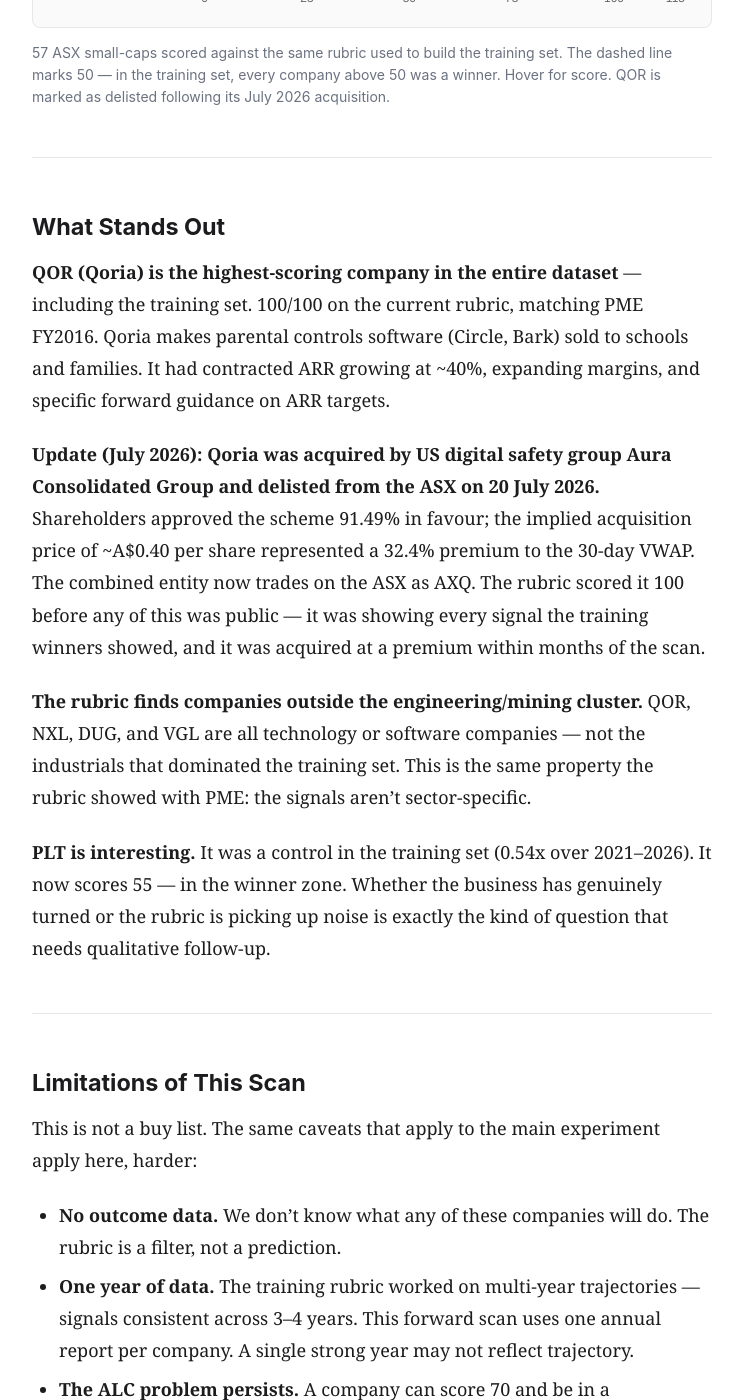
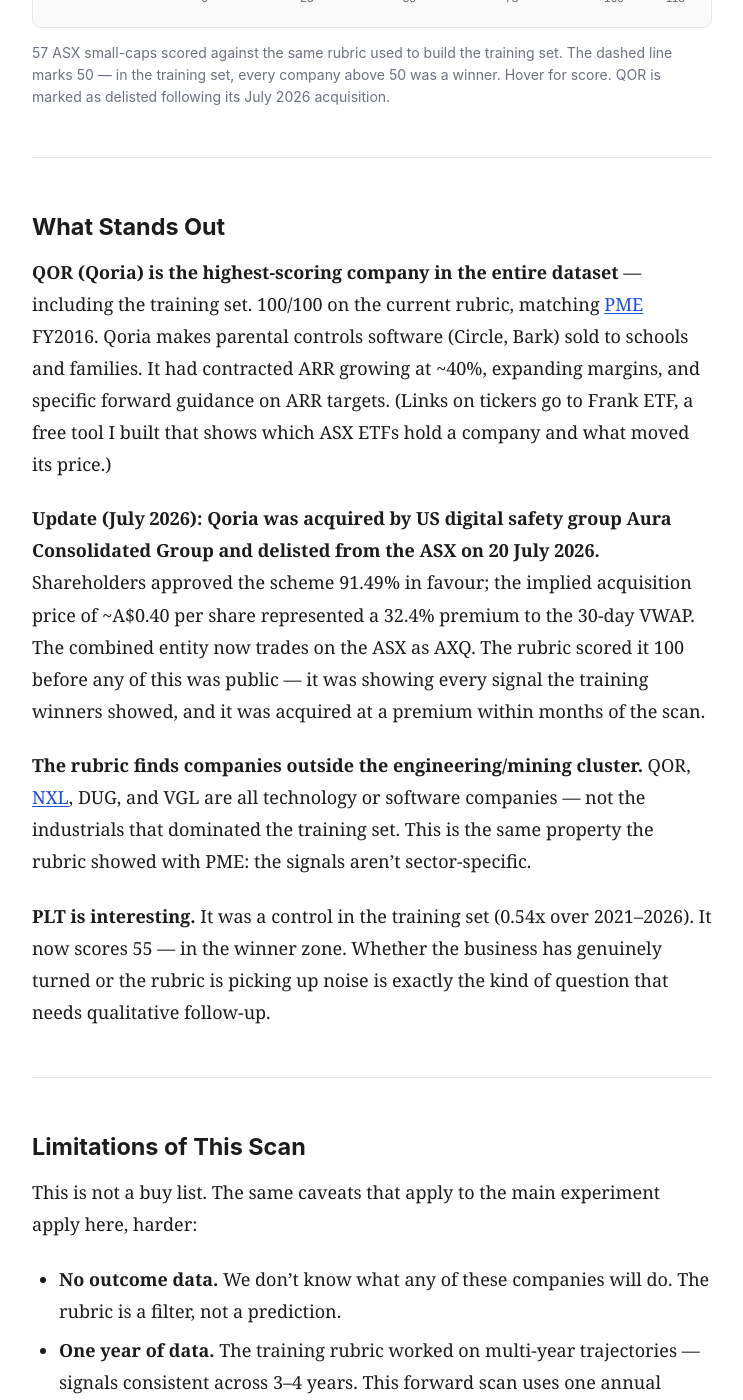
Before and after one commit to grumpyclimber/5houses, a Jekyll site: the page built from forward/index.md, in a window 1280 px wide and 1400 px high, scrolled down 3635 px. Shown: the whole window, without its empty margins (268-1011 px from the left). Built offline with Jekyll 4.4.1, drawn with Linux system fonts in a browser that asks for light colours; some of the changed text lies outside the part shown.

Commit message:
feat(links): link tickers to Frank ETF on pme and forward subpages
Prose mentions only; raw-data table and chart left unlinked. QOR, PLT left
unlinked (0 ETF holders).

Co-Authored-By: Claude Sonnet 5.5 <noreply@anthropic.com>

```diff
--- a/forward/index.md
+++ b/forward/index.md
@@ -139,11 +139,11 @@ A score above 50 puts a company in the top half of the training set's winners. I
 
 ## What Stands Out
 
-**QOR (Qoria) is the highest-scoring company in the entire dataset** — including the training set. 100/100 on the current rubric, matching PME FY2016. Qoria makes parental controls software (Circle, Bark) sold to schools and families. It had contracted ARR growing at ~40%, expanding margins, and specific forward guidance on ARR targets.
+**QOR (Qoria) is the highest-scoring company in the entire dataset** — including the training set. 100/100 on the current rubric, matching <a href="https://franketf.dev/stock/PME" rel="noopener">PME</a> FY2016. Qoria makes parental controls software (Circle, Bark) sold to schools and families. It had contracted ARR growing at ~40%, expanding margins, and specific forward guidance on ARR targets. (Links on tickers go to Frank ETF, a free tool I built that shows which ASX ETFs hold a company and what moved its price.)
 
 **Update (July 2026): Qoria was acquired by US digital safety group Aura Consolidated Group and delisted from the ASX on 20 July 2026.** Shareholders approved the scheme 91.49% in favour; the implied acquisition price of ~A$0.40 per share represented a 32.4% premium to the 30-day VWAP. The combined entity now trades on the ASX as AXQ. The rubric scored it 100 before any of this was public — it was showing every signal the training winners showed, and it was acquired at a premium within months of the scan.
 
-**The rubric finds companies outside the engineering/mining cluster.** QOR, NXL, DUG, and VGL are all technology or software companies — not the industrials that dominated the training set. This is the same property the rubric showed with PME: the signals aren't sector-specific.
+**The rubric finds companies outside the engineering/mining cluster.** QOR, <a href="https://franketf.dev/stock/NXL" rel="noopener">NXL</a>, DUG, and VGL are all technology or software companies — not the industrials that dominated the training set. This is the same property the rubric showed with PME: the signals aren't sector-specific.
 
 **PLT is interesting.** It was a control in the training set (0.54x over 2021–2026). It now scores 55 — in the winner zone. Whether the business has genuinely turned or the rubric is picking up noise is exactly the kind of question that needs qualitative follow-up.
 
@@ -155,7 +155,7 @@ This is not a buy list. The same caveats that apply to the main experiment apply
 
 - **No outcome data.** We don't know what any of these companies will do. The rubric is a filter, not a prediction.
 - **One year of data.** The training rubric worked on multi-year trajectories — signals consistent across 3–4 years. This forward scan uses one annual report per company. A single strong year may not reflect trajectory.
-- **The ALC problem persists.** A company can score 70 and be in a structurally unwinnable market. The rubric can't see that.
+- **The <a href="https://franketf.dev/stock/ALC" rel="noopener">ALC</a> problem persists.** A company can score 70 and be in a structurally unwinnable market. The rubric can't see that.
 - **57 of ~200 gate-passing companies scanned.** The 143 not yet scored may contain higher-scoring or lower-scoring companies than those shown.
 
 The right use of this table: these are companies worth reading more carefully. The rubric says they're showing up operationally. Whether their market structure allows them to compound is a separate question — one the rubric can't answer.
```
Also changed, not shown: pme/index.md (+1 -1 lines).
